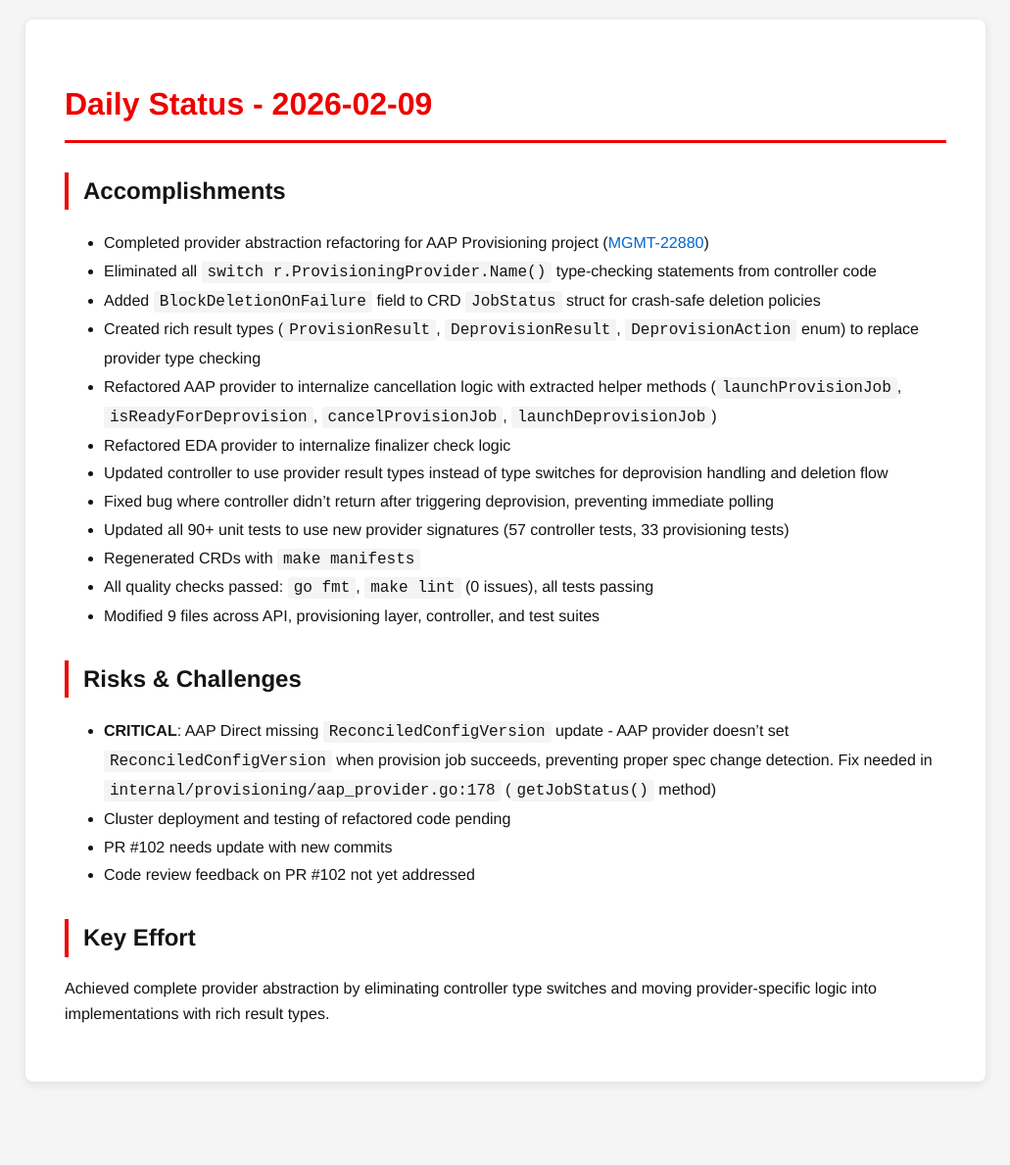
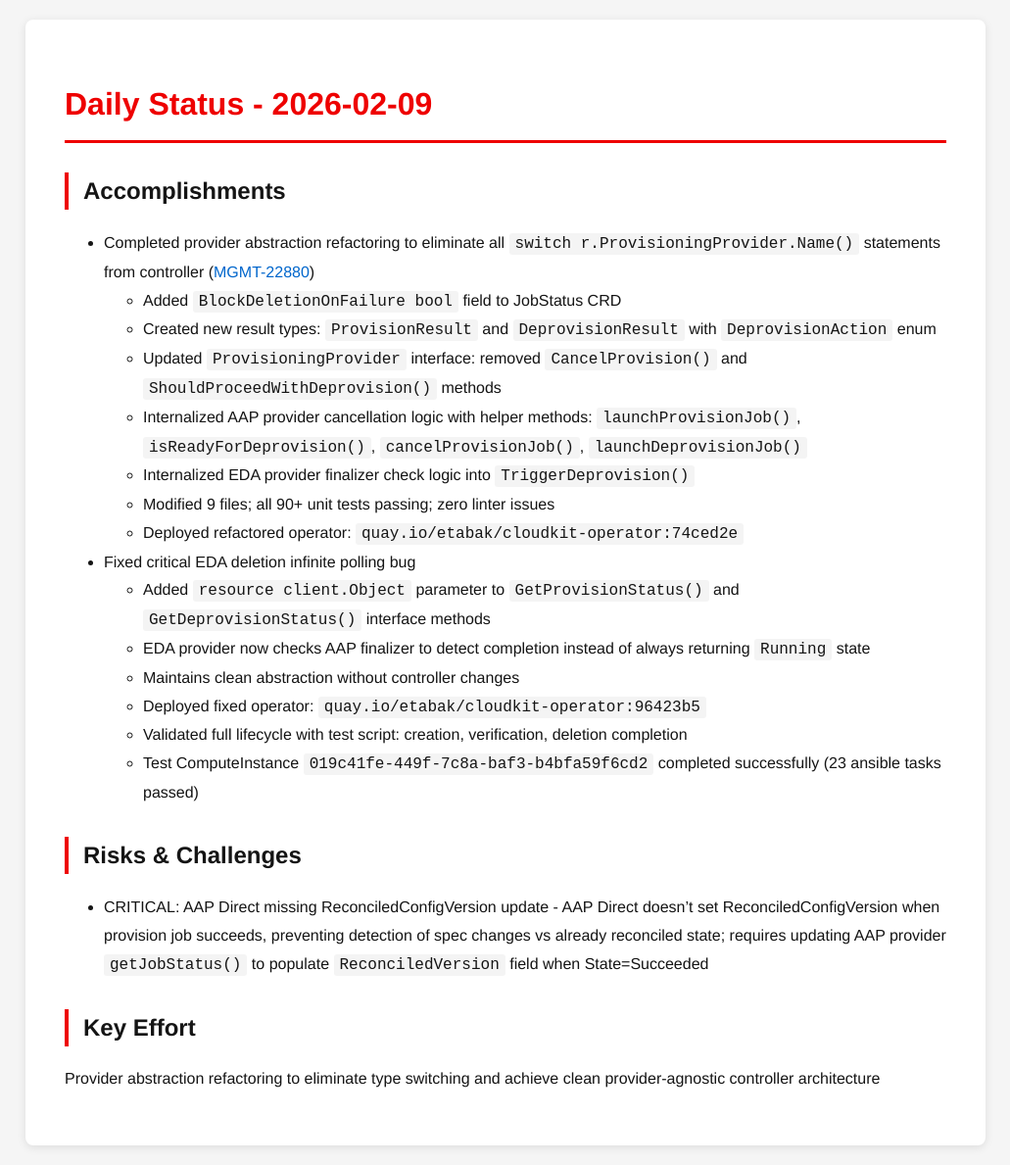
Before and after one commit to tzvatot/daily-status, a Jekyll site: the page built from 2026-02-09.md, in a window 1280 px wide. Shown: the whole page at 98% size, without its empty margins (124-1155 px from the left). Built offline with Jekyll 4.4.1, drawn with Linux system fonts in a browser that asks for light colours; before the commit the page ends 1124 px from its top, so only the background shows below that.

Commit message:
Daily status update - 2026-02-09

```diff
--- a/2026-02-09.md
+++ b/2026-02-09.md
@@ -7,24 +7,24 @@
 # Daily Status - 2026-02-09
 
 ## Accomplishments
-- Completed provider abstraction refactoring for AAP Provisioning project ([MGMT-22880](https://issues.redhat.com/browse/MGMT-22880))
-- Eliminated all `switch r.ProvisioningProvider.Name()` type-checking statements from controller code
-- Added `BlockDeletionOnFailure` field to CRD `JobStatus` struct for crash-safe deletion policies
-- Created rich result types (`ProvisionResult`, `DeprovisionResult`, `DeprovisionAction` enum) to replace provider type checking
-- Refactored AAP provider to internalize cancellation logic with extracted helper methods (`launchProvisionJob`, `isReadyForDeprovision`, `cancelProvisionJob`, `launchDeprovisionJob`)
-- Refactored EDA provider to internalize finalizer check logic
-- Updated controller to use provider result types instead of type switches for deprovision handling and deletion flow
-- Fixed bug where controller didn't return after triggering deprovision, preventing immediate polling
-- Updated all 90+ unit tests to use new provider signatures (57 controller tests, 33 provisioning tests)
-- Regenerated CRDs with `make manifests`
-- All quality checks passed: `go fmt`, `make lint` (0 issues), all tests passing
-- Modified 9 files across API, provisioning layer, controller, and test suites
+- Completed provider abstraction refactoring to eliminate all `switch r.ProvisioningProvider.Name()` statements from controller ([MGMT-22880](https://issues.redhat.com/browse/MGMT-22880))
+  - Added `BlockDeletionOnFailure bool` field to JobStatus CRD
+  - Created new result types: `ProvisionResult` and `DeprovisionResult` with `DeprovisionAction` enum
+  - Updated `ProvisioningProvider` interface: removed `CancelProvision()` and `ShouldProceedWithDeprovision()` methods
+  - Internalized AAP provider cancellation logic with helper methods: `launchProvisionJob()`, `isReadyForDeprovision()`, `cancelProvisionJob()`, `launchDeprovisionJob()`
+  - Internalized EDA provider finalizer check logic into `TriggerDeprovision()`
+  - Modified 9 files; all 90+ unit tests passing; zero linter issues
+  - Deployed refactored operator: `quay.io/etabak/cloudkit-operator:74ced2e`
+- Fixed critical EDA deletion infinite polling bug
+  - Added `resource client.Object` parameter to `GetProvisionStatus()` and `GetDeprovisionStatus()` interface methods
+  - EDA provider now checks AAP finalizer to detect completion instead of always returning `Running` state
+  - Maintains clean abstraction without controller changes
+  - Deployed fixed operator: `quay.io/etabak/cloudkit-operator:96423b5`
+  - Validated full lifecycle with test script: creation, verification, deletion completion
+  - Test ComputeInstance `019c41fe-449f-7c8a-baf3-b4bfa59f6cd2` completed successfully (23 ansible tasks passed)
 
 ## Risks & Challenges
-- **CRITICAL**: AAP Direct missing `ReconciledConfigVersion` update - AAP provider doesn't set `ReconciledConfigVersion` when provision job succeeds, preventing proper spec change detection. Fix needed in `internal/provisioning/aap_provider.go:178` (`getJobStatus()` method)
-- Cluster deployment and testing of refactored code pending
-- PR #102 needs update with new commits
-- Code review feedback on PR #102 not yet addressed
+- CRITICAL: AAP Direct missing ReconciledConfigVersion update - AAP Direct doesn't set ReconciledConfigVersion when provision job succeeds, preventing detection of spec changes vs already reconciled state; requires updating AAP provider `getJobStatus()` to populate `ReconciledVersion` field when State=Succeeded
 
 ## Key Effort
-Achieved complete provider abstraction by eliminating controller type switches and moving provider-specific logic into implementations with rich result types.
+Provider abstraction refactoring to eliminate type switching and achieve clean provider-agnostic controller architecture
```
